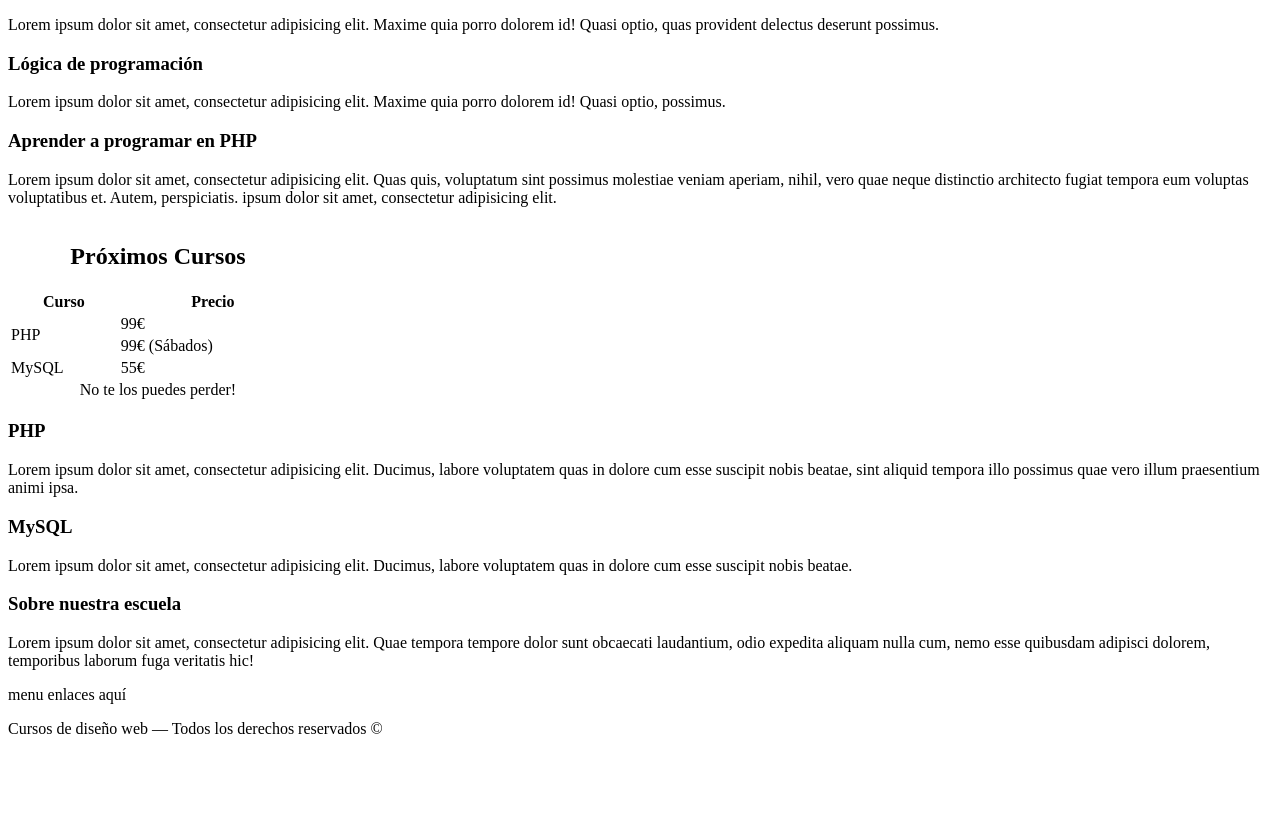
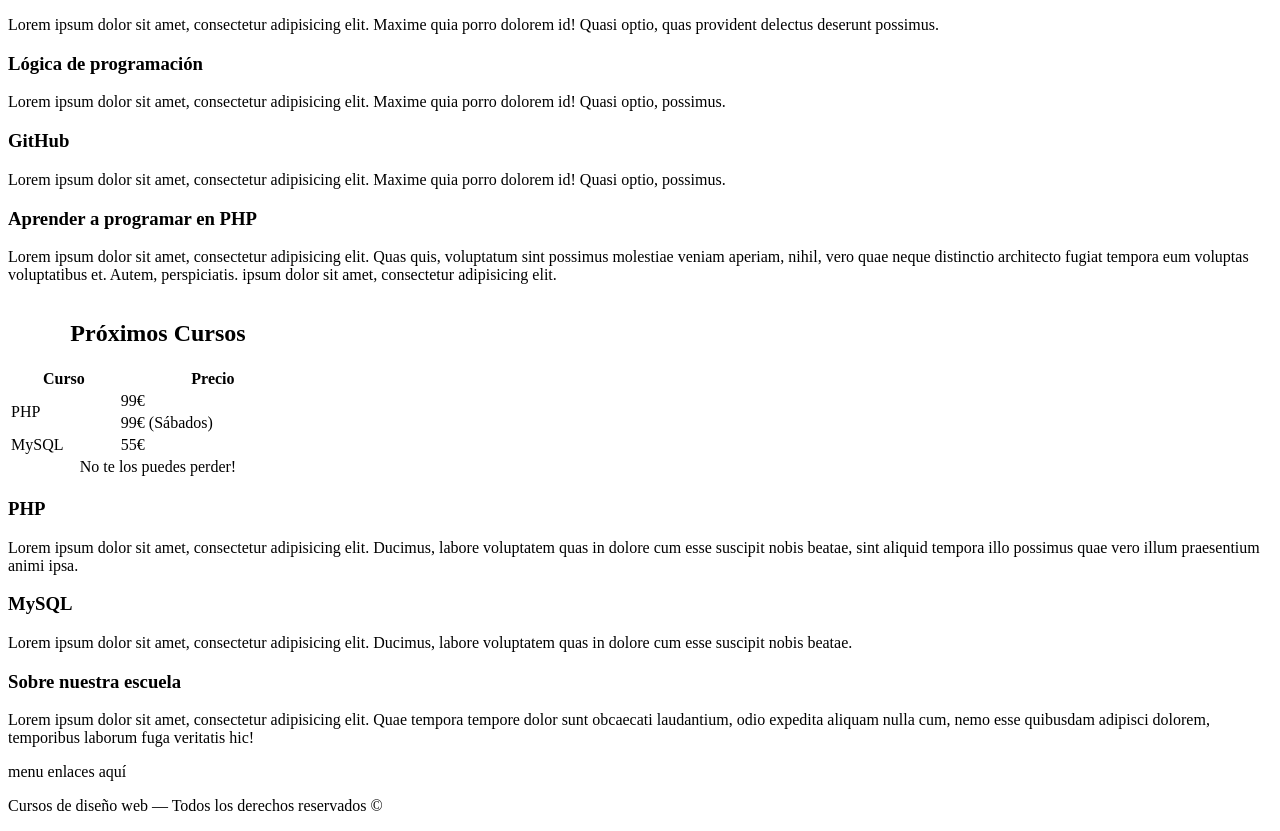
Before and after one commit to aoleagagoitia/GitPrueba, a plain HTML site: page index.html in a window 1280 px wide. Shown: the part 1584-2415 px from the top of the page. Before the commit the page ends 2338 px from the top, so only its background shows below. Drawn offline with Linux system fonts and the light colour scheme.

Commit message:
Añadimos el article GitHub

```diff
--- a/index.html
+++ b/index.html
@@ -87,6 +87,11 @@
                    <p>Lorem ipsum dolor sit amet, consectetur adipisicing elit. Maxime quia porro dolorem id! Quasi optio, possimus.</p>
                </article>
 
+                <article role="article">
+                   <h3>GitHub</h3>
+                   <p>Lorem ipsum dolor sit amet, consectetur adipisicing elit. Maxime quia porro dolorem id! Quasi optio, possimus.</p>
+               </article>
+
                <article role="article">
                    <h3>Aprender a programar en PHP</h3>
                    <p>Lorem ipsum dolor sit amet, consectetur adipisicing elit. Quas quis, voluptatum sint possimus molestiae veniam aperiam, nihil, vero quae neque distinctio architecto fugiat tempora eum voluptas voluptatibus et. Autem, perspiciatis. ipsum dolor sit amet, consectetur adipisicing elit.</p>
```
